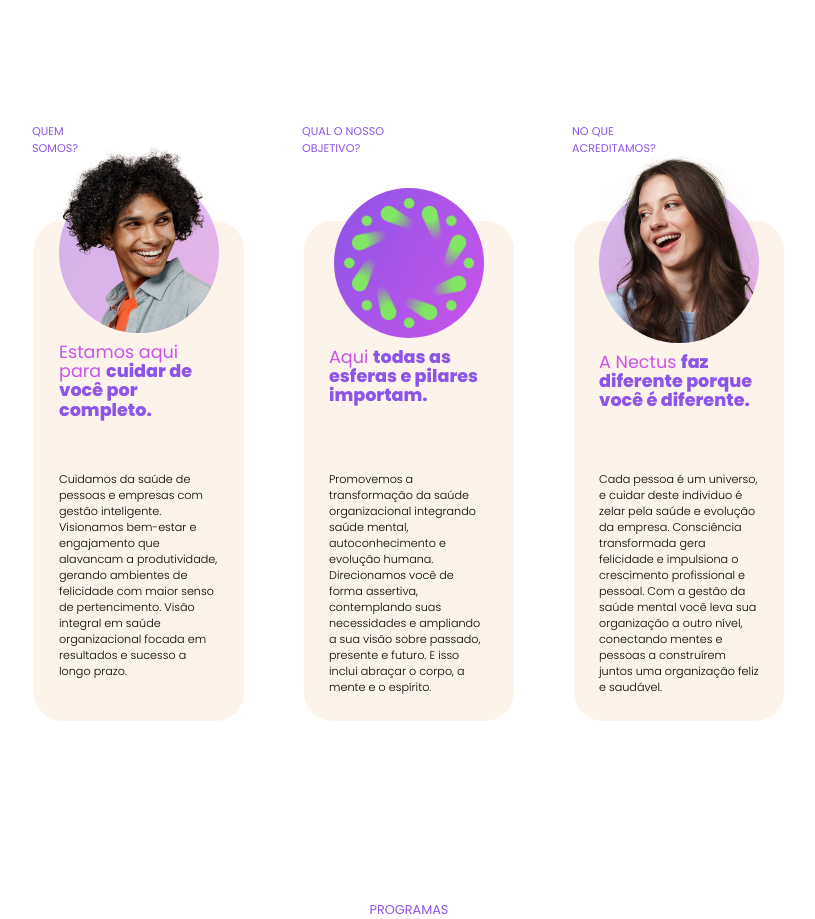
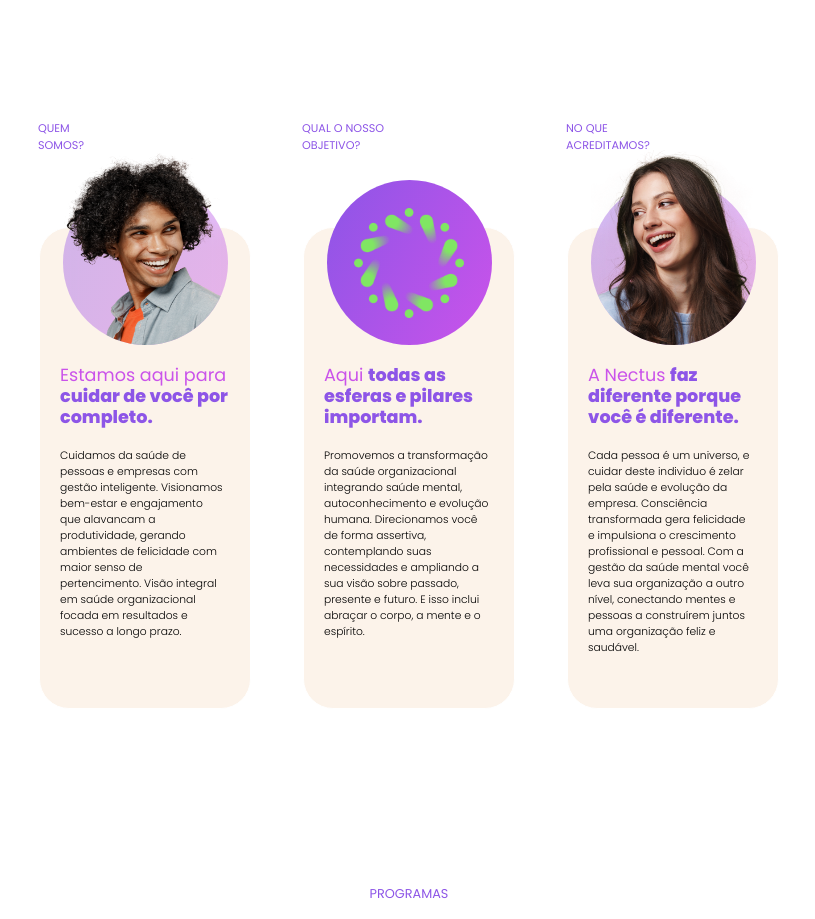
Before and after one commit to sahdibernardi/nectus, a React (Vite) app: page / in a window 1280 px wide. Shown: the part 2100-3019 px from the top of the page, without its empty margins (231-1046 px from the left). Built offline with nearby package versions, Linux system fonts and the light colour scheme.

Commit message:
fix: section 5

```diff
--- a/src/style/homepage.css
+++ b/src/style/homepage.css
@@ -881,7 +881,26 @@ body {
     justify-content: space-between !important;
     max-width: 200px;
     padding: 0px !important;
-    margin: 35px;
+    margin: 32px;
+  }
+
+  .s5-logo-bg {
+    display: flex;
+    flex-direction: column;
+    justify-content: center;
+    align-items: center;
+    height: 165px;
+    width: 165px;
+    border-radius: 100%;
+    background: linear-gradient(298deg, #CA53EA 0%, #8D55E7 100%);
+    z-index: 3;
+    backdrop-filter: blur(10px);
+  }
+
+  .s5-logo {
+    height: 110px;
+    width: 110px;
+    padding: 10px;
   }
 
   .s5-title-div {
@@ -891,7 +910,7 @@ body {
     height: 40px;
     width: 214px;
     font-size: 0.7rem;
-    margin-bottom: -30px;
+    margin-bottom: -20px;
   }
 
   .s5-title {
@@ -912,15 +931,15 @@ body {
   }
 
   .s5-image-bg {
-    height: 160px;
-    width: 160px;
+    height: 165px;
+    width: 165px;
     border-radius: 100%;
     backdrop-filter: blur(10px);
   }
 
   .s5-img {
-    height: 190px;
-    width: 160px;
+    height: 195px;
+    width: 165px;
   }
 
   .sb-bg-div {
@@ -930,34 +949,36 @@ body {
 
   .s5-sb-text {
     z-index: 4;
-    padding: 10px;
-    margin-bottom: 0;
+    padding: 0px;
+    margin-bottom: -30px;
+    margin-top: 20px;
+    margin-left: 5px;
     padding-bottom: 0;
     font-size: 1.1rem;
-    line-height: 1.2rem;
+    line-height: 1.3rem;
   }
 
   .s5-text-div {
     z-index: none;
-    margin-top: -200px;
-    height: 200px;
-    width: 180px;
+    margin-top: -170px;
+    height: 180px;
+    width: 170px;
     display: flex;
     border-radius: 30px;
     justify-content: flex-start;
     padding-top: 250px;
-    padding: 250px 15px 50px 15px;
+    padding: 250px 20px 50px 20px;
   }
 
   .s5-text {
     margin: 0;
-    padding-top: 0;
+    padding: 0;
     line-height: 1rem;
-    font-size: 0.7rem;
+    font-size: 0.67rem;
     font-weight: 300;
     color: var(--black);
-    padding-left: 10px;
-    padding-right: 10px;
+    margin-top: -30px;
+    padding-right: 5px;
   }
 
   .s6 {
```
